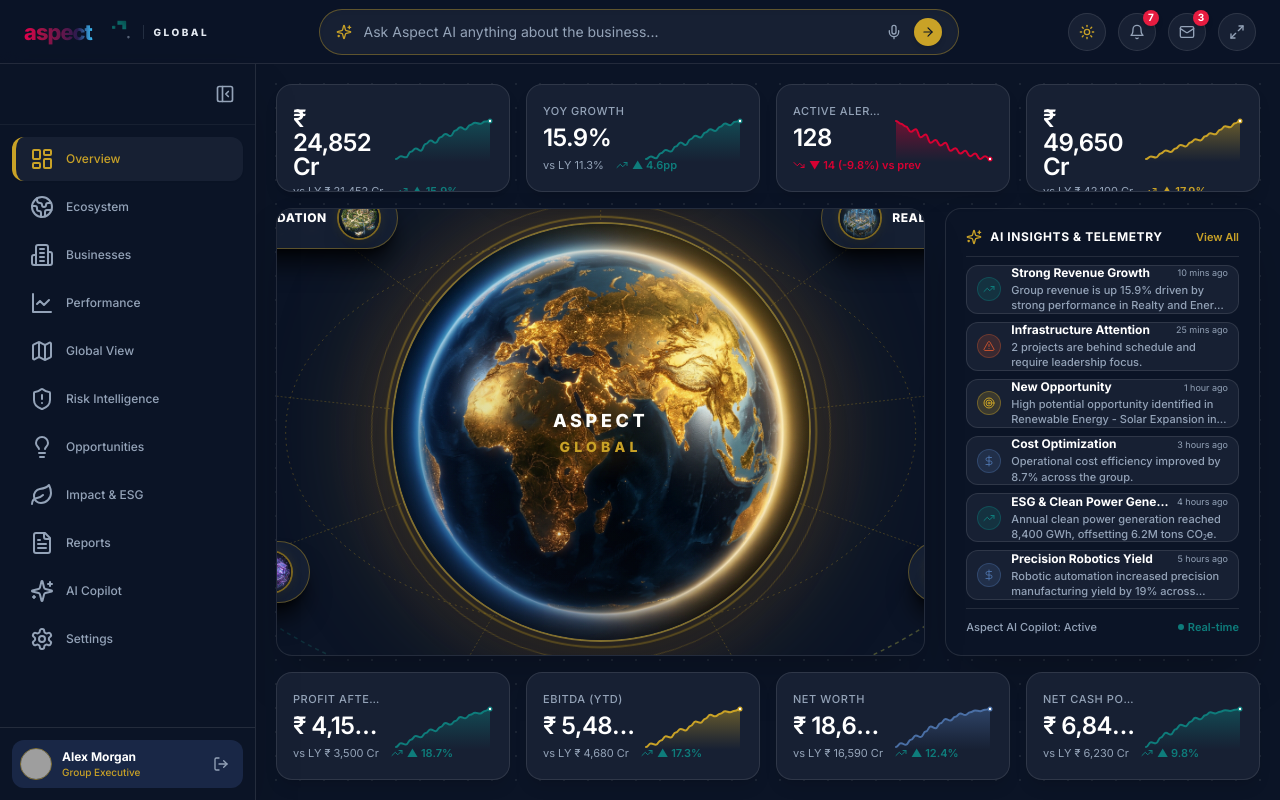
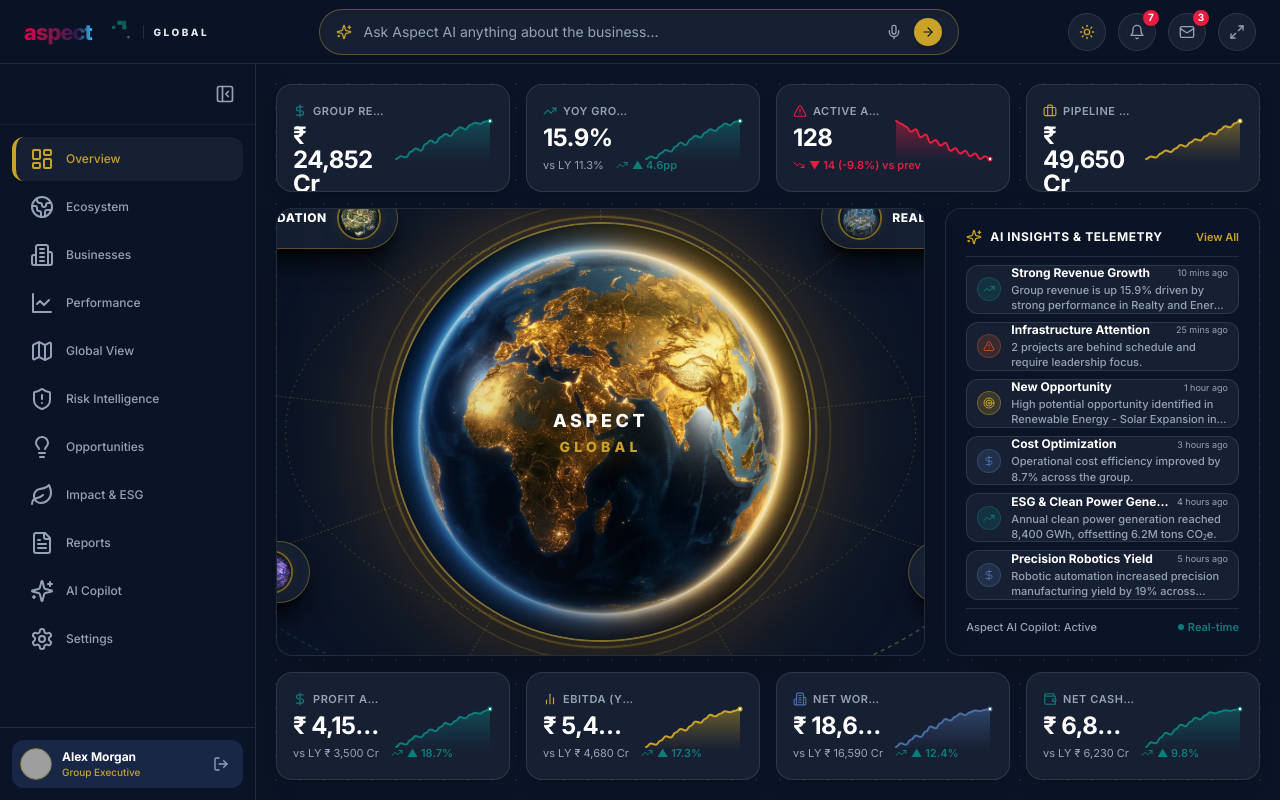
Before and after one commit to techknomatic-org/Aspect, a React (Vite) app: page /login in a window 1280 px wide. Both pictures are taken after a click on the button "SIGN IN TO COMMAND CENTER". Built offline with nearby package versions, Linux system fonts and the light colour scheme; grey boxes are pictures that could not be loaded.

Commit message:
feat: add matching Lucide icons to all top and bottom KPI cards

```diff
--- a/src/components/dashboard/AspectGlanceRow.tsx
+++ b/src/components/dashboard/AspectGlanceRow.tsx
@@ -1,5 +1,5 @@
 import React from 'react';
-import { TrendingUp } from 'lucide-react';
+import { TrendingUp, DollarSign, BarChart2, Building2, Wallet } from 'lucide-react';
 import { KPICardData } from '../../types';
 import { SparklineChart } from '../charts/SparklineChart';
 import { useTheme } from '../../context/ThemeContext';
@@ -71,6 +71,16 @@ export const AspectGlanceRow: React.FC<AspectGlanceRowProps> = ({ cards }) => {
     }
   };
 
+  const getCardIcon = (id: string) => {
+    switch (id) {
+      case 'pat_ytd': return <DollarSign className="w-3.5 h-3.5 text-[#0E7C7B] shrink-0" />;
+      case 'ebitda_ytd': return <BarChart2 className="w-3.5 h-3.5 text-[#C9A227] shrink-0" />;
+      case 'net_worth': return <Building2 className="w-3.5 h-3.5 text-[#4A6FA5] shrink-0" />;
+      case 'net_cash': return <Wallet className="w-3.5 h-3.5 text-[#0E7C7B] shrink-0" />;
+      default: return <DollarSign className="w-3.5 h-3.5 text-[#0E7C7B] shrink-0" />;
+    }
+  };
+
   const activeBottomCards = cards.filter((c) => c.id !== 'rev_trend');
 
   return (
@@ -78,6 +88,7 @@ export const AspectGlanceRow: React.FC<AspectGlanceRowProps> = ({ cards }) => {
       {activeBottomCards.map((card) => {
         const trend = getTelemetryData(card.id);
         const chartColor = getSparklineColor(card.id);
+        const icon = getCardIcon(card.id);
 
         return (
           <div
@@ -85,12 +96,15 @@ export const AspectGlanceRow: React.FC<AspectGlanceRowProps> = ({ cards }) => {
             className={`${cardClass} border rounded-2xl p-3.5 lg:p-4 flex items-center justify-between h-[108px] relative overflow-hidden transition-all duration-200 group`}
           >
             <div className="flex-1 min-w-0 flex flex-col justify-between h-full py-0.5">
-              <div className={`text-[11px] font-medium tracking-wider ${textMutedClass} uppercase truncate`}>
-                {card.title}
+              <div className="flex items-center gap-1.5 min-w-0">
+                {icon}
+                <div className={`text-[11px] font-semibold tracking-wider ${textMutedClass} uppercase truncate`}>
+                  {card.title}
+                </div>
               </div>
 
               <div className="my-1">
-                <span className={`text-xl lg:text-[24px] font-semibold ${textValueClass} tracking-tight font-sans block leading-none truncate`}>
+                <span className={`text-xl lg:text-[24px] font-bold ${textValueClass} tracking-tight font-sans block leading-none truncate`}>
                   {card.value}
                 </span>
               </div>
--- a/src/components/dashboard/TopKPIRow.tsx
+++ b/src/components/dashboard/TopKPIRow.tsx
@@ -1,5 +1,5 @@
 import React from 'react';
-import { TrendingUp, TrendingDown } from 'lucide-react';
+import { TrendingUp, TrendingDown, DollarSign, AlertTriangle, Briefcase } from 'lucide-react';
 import { SparklineChart } from '../charts/SparklineChart';
 import { CountUpNumber } from '../common/CountUpNumber';
 import { DashboardOverview } from '../../types';
@@ -26,7 +26,6 @@ const TELEMETRY_GROWTH = [
   { val: 15.6 }, { val: 15.4 }, { val: 15.8 }, { val: 15.9 }
 ];
 
-// Active alerts reduction trend — smooth gradual reduction from 142 down to 128
 const TELEMETRY_ALERTS = [
   { val: 142 }, { val: 141 }, { val: 140 }, { val: 138 },
   { val: 139 }, { val: 136 }, { val: 137 }, { val: 134 },
@@ -59,11 +58,15 @@ export const TopKPIRow: React.FC<TopKPIRowProps> = ({ overview }) => {
       {/* 1. GROUP REVENUE (YTD) */}
       <div className={`${cardClass} border rounded-2xl p-3.5 lg:p-4 flex items-center justify-between h-[108px] relative overflow-hidden transition-all duration-200 group`}>
         <div className="flex-1 min-w-0 flex flex-col justify-between h-full py-0.5">
-          <div className={`text-[11px] font-medium tracking-wider ${textMutedClass} uppercase truncate`}>
-            GROUP REVENUE (YTD)
+          <div className="flex items-center gap-1.5 min-w-0">
+            <DollarSign className="w-3.5 h-3.5 text-[#0E7C7B] shrink-0" />
+            <div className={`text-[11px] font-semibold tracking-wider ${textMutedClass} uppercase truncate`}>
+              GROUP REVENUE (YTD)
+            </div>
           </div>
+
           <div className="my-1">
-            <span className={`text-xl lg:text-[24px] font-semibold ${textValueClass} tracking-tight font-sans block leading-none`}>
+            <span className={`text-xl lg:text-[24px] font-bold ${textValueClass} tracking-tight font-sans block leading-none`}>
               <CountUpNumber end={overview.revenueNumeric || 24852} prefix="₹ " suffix=" Cr" duration={750} />
             </span>
           </div>
@@ -82,11 +85,15 @@ export const TopKPIRow: React.FC<TopKPIRowProps> = ({ overview }) => {
       {/* 2. YoY GROWTH */}
       <div className={`${cardClass} border rounded-2xl p-3.5 lg:p-4 flex items-center justify-between h-[108px] relative overflow-hidden transition-all duration-200 group`}>
         <div className="flex-1 min-w-0 flex flex-col justify-between h-full py-0.5">
-          <div className={`text-[11px] font-medium tracking-wider ${textMutedClass} uppercase truncate`}>
-            YoY GROWTH
+          <div className="flex items-center gap-1.5 min-w-0">
+            <TrendingUp className="w-3.5 h-3.5 text-[#0E7C7B] shrink-0" />
+            <div className={`text-[11px] font-semibold tracking-wider ${textMutedClass} uppercase truncate`}>
+              YoY GROWTH
+            </div>
           </div>
+
           <div className="my-1">
-            <span className={`text-xl lg:text-[24px] font-semibold ${textValueClass} tracking-tight font-sans block leading-none`}>
+            <span className={`text-xl lg:text-[24px] font-bold ${textValueClass} tracking-tight font-sans block leading-none`}>
               <CountUpNumber end={15.9} decimals={1} suffix="%" duration={750} />
             </span>
           </div>
@@ -105,33 +112,41 @@ export const TopKPIRow: React.FC<TopKPIRowProps> = ({ overview }) => {
       {/* 3. ACTIVE ALERTS */}
       <div className={`${cardClass} border rounded-2xl p-3.5 lg:p-4 flex items-center justify-between h-[108px] relative overflow-hidden transition-all duration-200 group`}>
         <div className="flex-1 min-w-0 flex flex-col justify-between h-full py-0.5">
-          <div className={`text-[11px] font-medium tracking-wider ${textMutedClass} uppercase truncate`}>
-            ACTIVE ALERTS
+          <div className="flex items-center gap-1.5 min-w-0">
+            <AlertTriangle className="w-3.5 h-3.5 text-[#E61C40] shrink-0" />
+            <div className={`text-[11px] font-semibold tracking-wider ${textMutedClass} uppercase truncate`}>
+              ACTIVE ALERTS
+            </div>
           </div>
+
           <div className="my-1">
-            <span className={`text-xl lg:text-[24px] font-semibold ${textValueClass} tracking-tight font-sans block leading-none`}>
+            <span className={`text-xl lg:text-[24px] font-bold ${textValueClass} tracking-tight font-sans block leading-none`}>
               128
             </span>
           </div>
           <div className="flex items-center gap-2 text-[11px] whitespace-nowrap">
-            <span className="font-semibold text-[#D60132] flex items-center">
+            <span className="font-semibold text-[#E61C40] flex items-center">
               <TrendingDown className="w-3 h-3 mr-1 inline" /> ▼ 14 (-9.8%) vs prev
             </span>
           </div>
         </div>
         <div className="w-[100px] h-[48px] flex items-end shrink-0 ml-2">
-          <SparklineChart color="#D60132" data={TELEMETRY_ALERTS} height={48} width={100} />
+          <SparklineChart color="#E61C40" data={TELEMETRY_ALERTS} height={48} width={100} />
         </div>
       </div>
 
       {/* 4. GROUP PIPELINE VALUE */}
       <div className={`${cardClass} border rounded-2xl p-3.5 lg:p-4 flex items-center justify-between h-[108px] relative overflow-hidden transition-all duration-200 group`}>
         <div className="flex-1 min-w-0 flex flex-col justify-between h-full py-0.5">
-          <div className={`text-[11px] font-medium tracking-wider ${textMutedClass} uppercase truncate`}>
-            PIPELINE VALUE
+          <div className="flex items-center gap-1.5 min-w-0">
+            <Briefcase className="w-3.5 h-3.5 text-[#C9A227] shrink-0" />
+            <div className={`text-[11px] font-semibold tracking-wider ${textMutedClass} uppercase truncate`}>
+              PIPELINE VALUE
+            </div>
           </div>
+
           <div className="my-1">
-            <span className={`text-xl lg:text-[24px] font-semibold ${textValueClass} tracking-tight font-sans block leading-none`}>
+            <span className={`text-xl lg:text-[24px] font-bold ${textValueClass} tracking-tight font-sans block leading-none`}>
               <CountUpNumber end={49650} prefix="₹ " suffix=" Cr" duration={750} />
             </span>
           </div>
```
